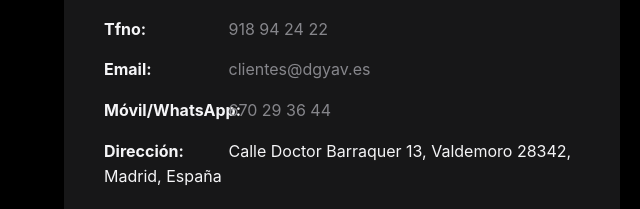
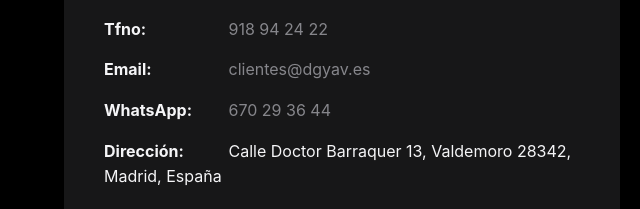
Before and after one commit to Javi7899/bufete, a plain HTML site: page index.html in a window 1280 px wide. Shown: the part 3875-4084 px from the top of the page, 0-640 px from the left. Drawn offline with Linux system fonts and the light colour scheme.

Commit message:
Update index.html

```diff
--- a/index.html
+++ b/index.html
@@ -350,7 +350,7 @@
                     <div class="contact-details">
                         <p><strong>Tfno:</strong> <a href="tel:918942422">918 94 24 22</a></p>
                         <p><strong>Email:</strong> <a href="mailto:clientes@dgyav.es">clientes@dgyav.es</a></p>
-                        <p><strong>Móvil/WhatsApp:</strong> <a href="https://wa.me/34670293644">670 29 36 44</a></p>
+                        <p><strong>WhatsApp:</strong> <a href="https://wa.me/34670293644">670 29 36 44</a></p>
                         <p><strong>Dirección:</strong> Calle Doctor Barraquer 13, Valdemoro 28342, Madrid, España</p>
                     </div>
 
```
